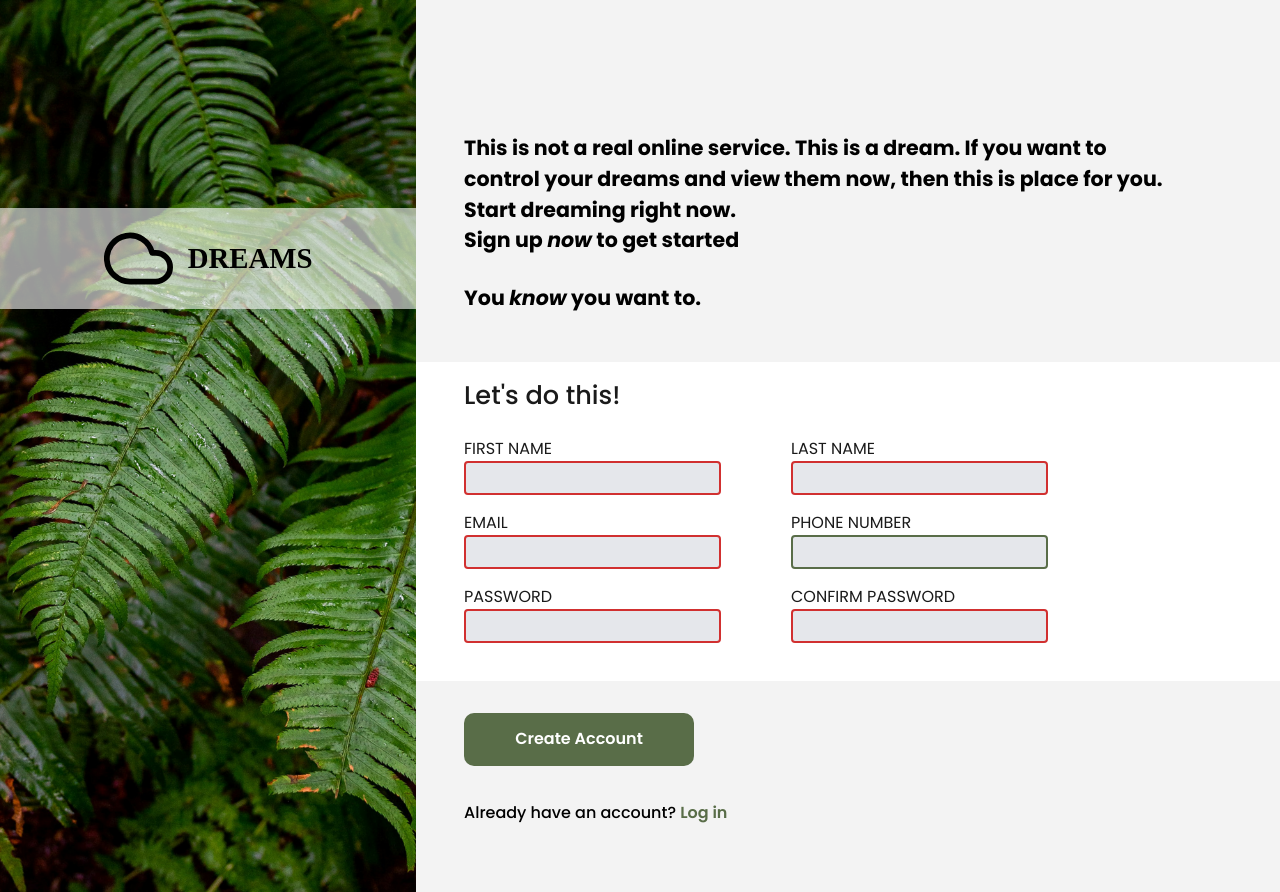
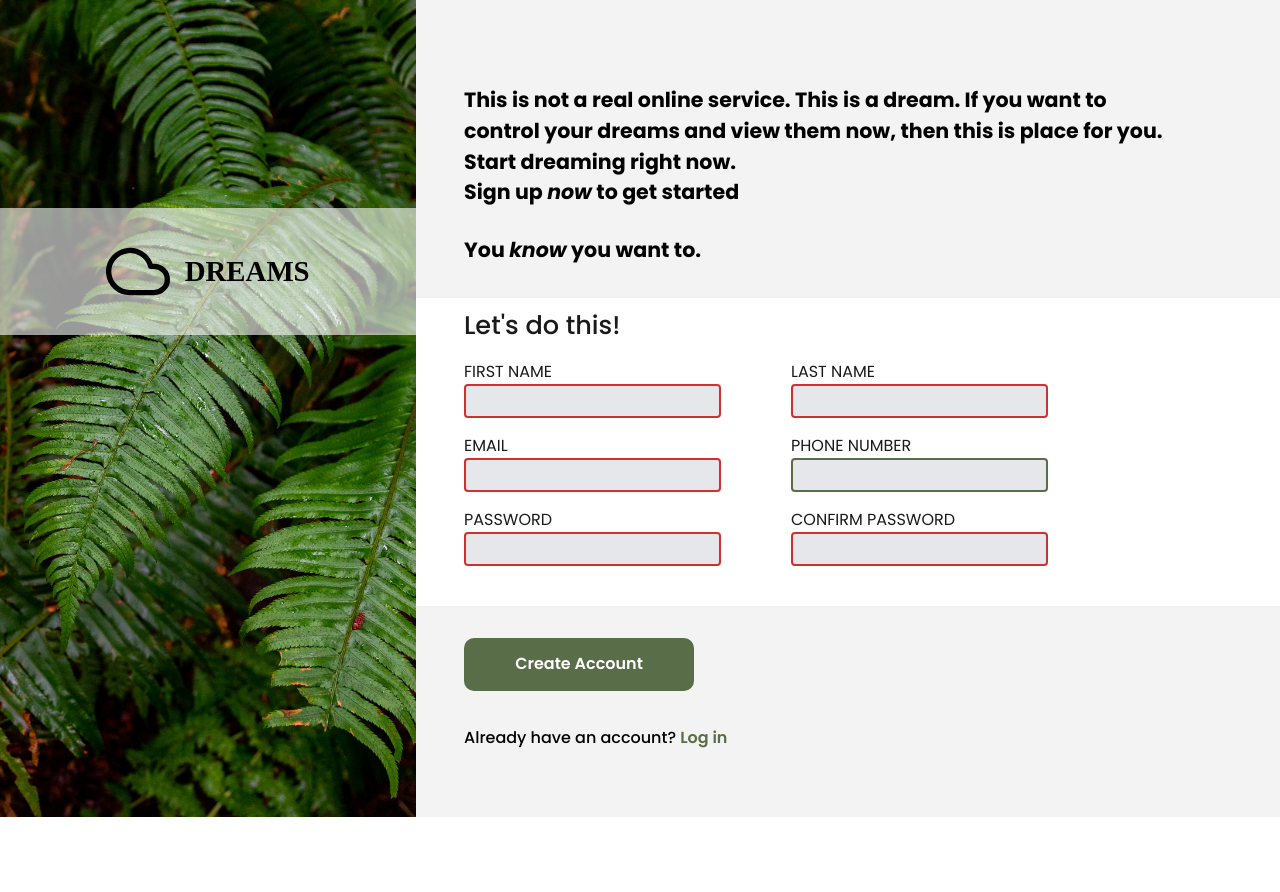
Before and after one commit to MichaElL0/Sign-Up_Form, a plain HTML site: page index.html in a window 1280 px wide. After the commit the page ends 817 px from the top, so only its background shows below. Drawn offline with Linux system fonts and the light colour scheme; a web font is replaced by a local one.

Commit message:
Update Layout of the page and validation in HTML

```diff
--- a/Styles/style.css
+++ b/Styles/style.css
@@ -70,7 +70,7 @@ aside {
     align-items: center;
     gap: 15px;
     margin-top: 13rem;
-    padding: 1rem;
+    padding: 2rem;
     background-color: rgba(255, 255, 255, 0.6);
 
     img {
@@ -86,15 +86,12 @@ aside {
 
 header {
     background-color: var(--off-white);
-    padding: 3rem;
+    padding: 0 0rem 2rem 3rem;
     font-size: 1.1em;
 }
 
 header > * {
-    /* margin-right: 6em; */
     max-width: 65ch;
-
-
 }
 
 .header-wrap {
@@ -102,13 +99,12 @@ header > * {
 }
 
 .singup-form {
-    /* height: 30%; */
     color: var(--greyish);
     padding: 0 3rem;
 
     p {
         font-size: 1.6em;
-        margin: 0.9rem 0;
+        margin: 0.5rem 0;
         font-weight: 500;
     }
 
@@ -142,7 +138,7 @@ input:focus {
 }
 
 form {
-    margin-bottom: 30px;
+    margin-bottom: 2rem;
 }
 
 .account {
--- a/index.html
+++ b/index.html
@@ -50,12 +50,12 @@
                 <div class="contact-field">
                     <div class="input-wrap">
                         <label for="email">EMAIL</label>
-                        <input type="email" name="email" id="email" required maxlength="20">
+                        <input type="email" name="email" id="email" required maxlength="20" pattern="^([a-z\d\-_]+)@([a-z\d-_]+).([a-z]){2,6}$">
                     </div>
 
                     <div class="input-wrap">
                         <label for="phone_number">PHONE NUMBER</label>
-                        <input type="tel" name="phone_number" id="phone_number"  pattern="^([a-z\d\-_]+)@([a-z\d-_]+).([a-z]){2,6}$">
+                        <input type="tel" name="phone_number" id="phone_number"  pattern="^[0-9]{9}$">
                     </div>
                 </div>
 
```
